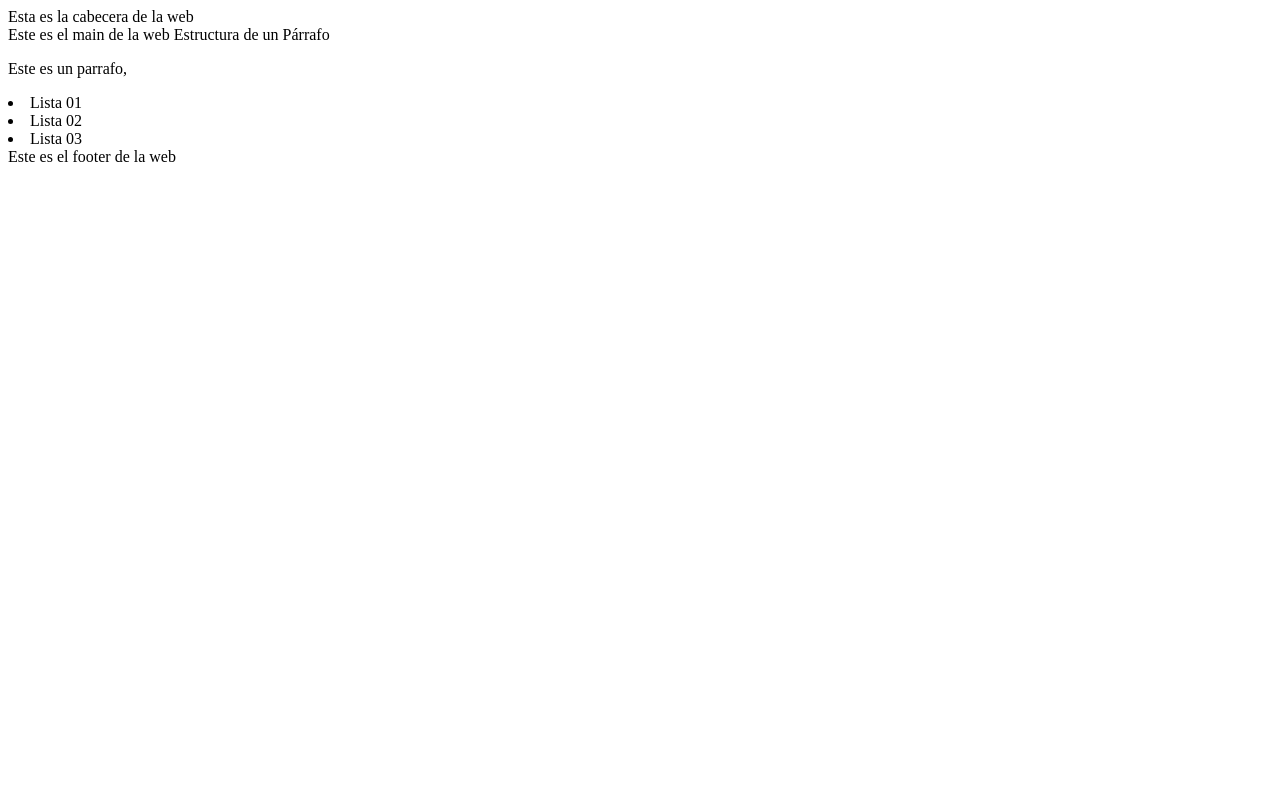
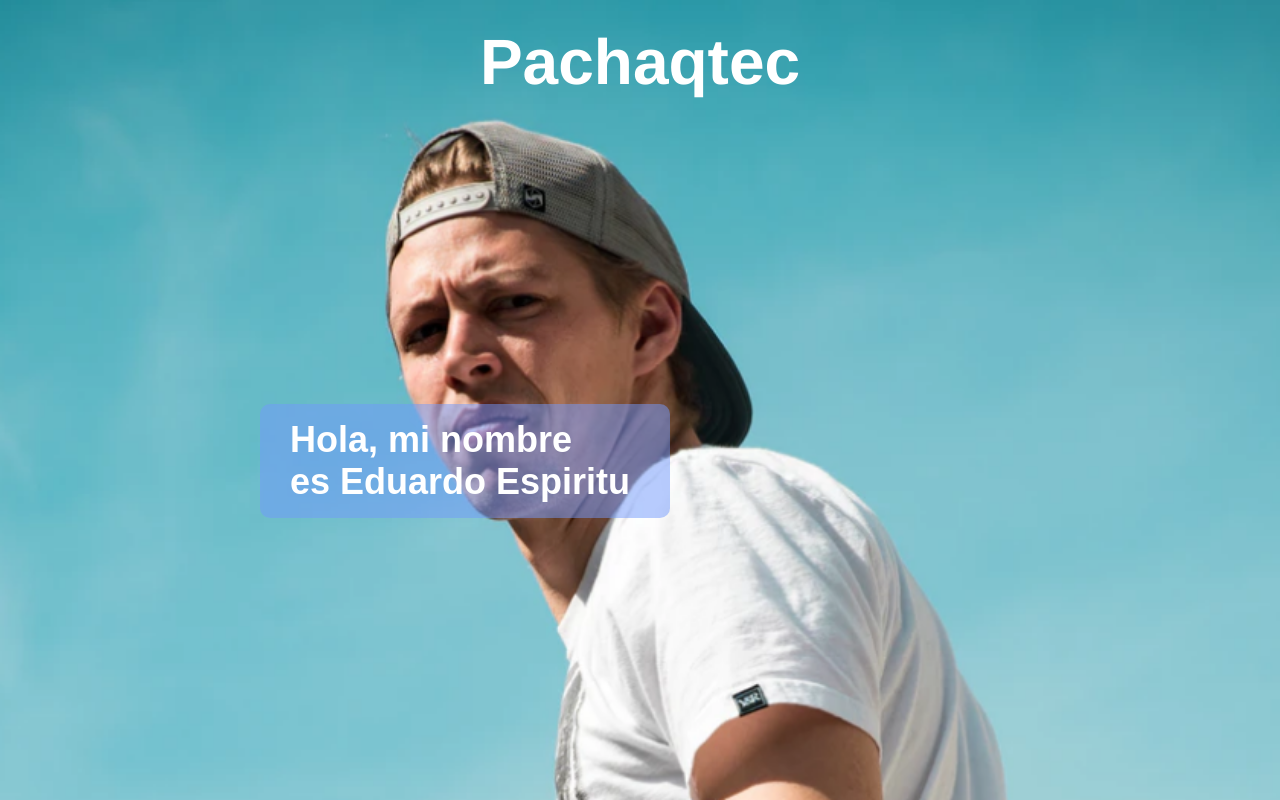
Before and after one commit to eduardoe2305/repo-semana-02, a plain HTML site: page index.html in a window 1280 px wide. Drawn offline with Linux system fonts and the light colour scheme.

Commit message:
Se termina el Banner Principal del Home

```diff
--- a/index.html
+++ b/index.html
@@ -4,25 +4,14 @@
     <meta charset="UTF-8">
     <meta name="viewport" content="width=device-width, initial-scale=1.0">
     <title>Home</title>
+    <link rel="stylesheet" href="/style/main.css">
 </head>
 <body>
-    <header>
-        Esta es la cabecera de la web
-    </header>
-    <main>
-        Este es el main de la web
-
-        Estructura de un Párrafo
-
-        <p>
-            Este es un parrafo,
-        </p>
-        <li>Lista 01</li>
-        <li>Lista 02</li>
-        <li>Lista 03</li>
-    </main>
-    <footer>
-        Este es el footer de la web
-    </footer>
+    <section class="banner-principal">
+        <div>
+            <h1>Pachaqtec</h1>
+            <h2 class="nombre-titulo">Hola, mi nombre<br> es Eduardo Espiritu</h2>
+        </div>
+    </section>
 </body>
 </html>
--- a/style/main.css
+++ b/style/main.css
@@ -0,0 +1,36 @@
+body {
+    padding: 0;
+    margin: 0;
+}
+h1 {
+    margin: 0;
+    text-align: center;
+    font-family: Helvetica;
+    font-style: normal;
+    font-weight: bold;
+    font-size: 64px;
+    line-height: 74px;
+    color: #fff;
+    padding: 25px 0;
+}
+h2.nombre-titulo {
+    font-family: Arial, Helvetica, sans-serif;
+    font-size: 36px;
+    font-weight: bold;
+    line-height: 42px;
+    font-style: normal;
+    background-color: rgba(114, 153, 254, 0.5);
+    width: 350px;
+    border-radius: 10px;
+    color: #fff;
+    padding: 15px 30px;
+    margin-left: 260px;
+    margin-top: 280px;
+}
+.banner-principal {
+    height: 100vh;
+    background-image: url(/img/Mask\ Group.png);
+    background-position: center center;
+    background-repeat: none;
+    background-size: cover;
+}
```
